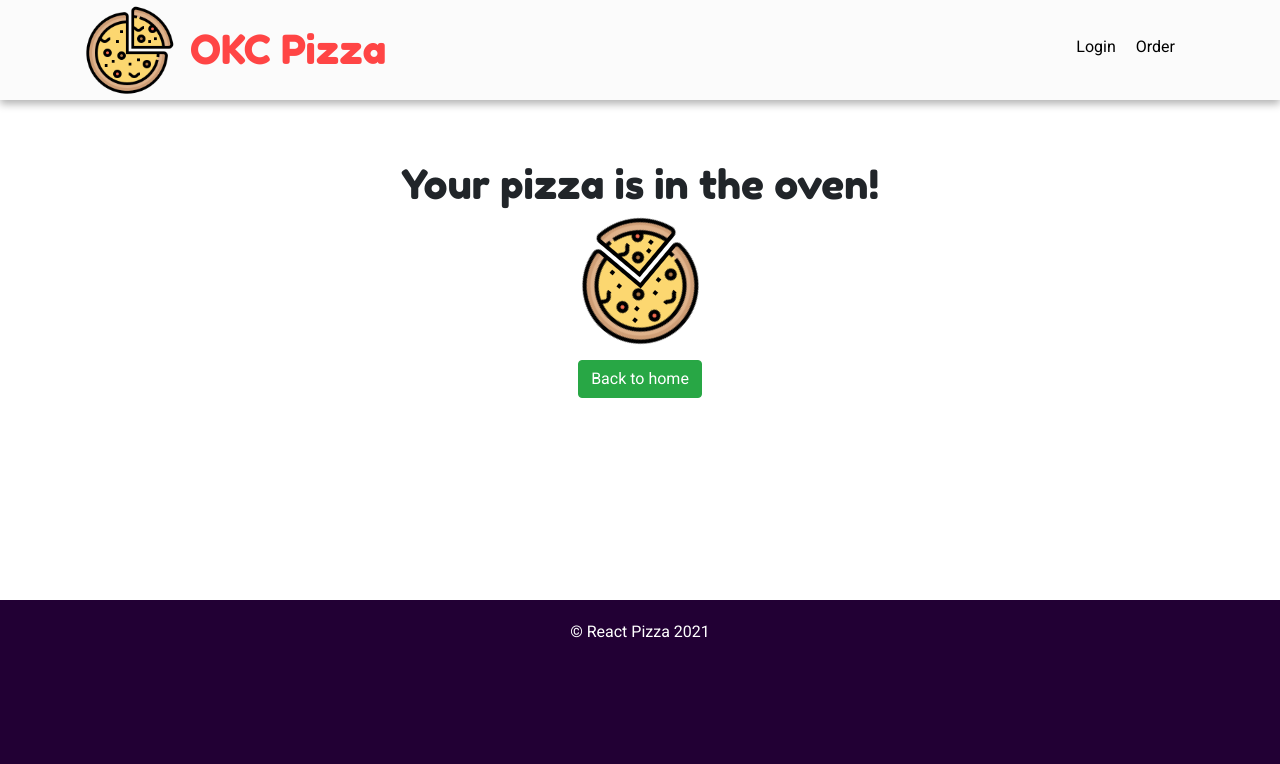
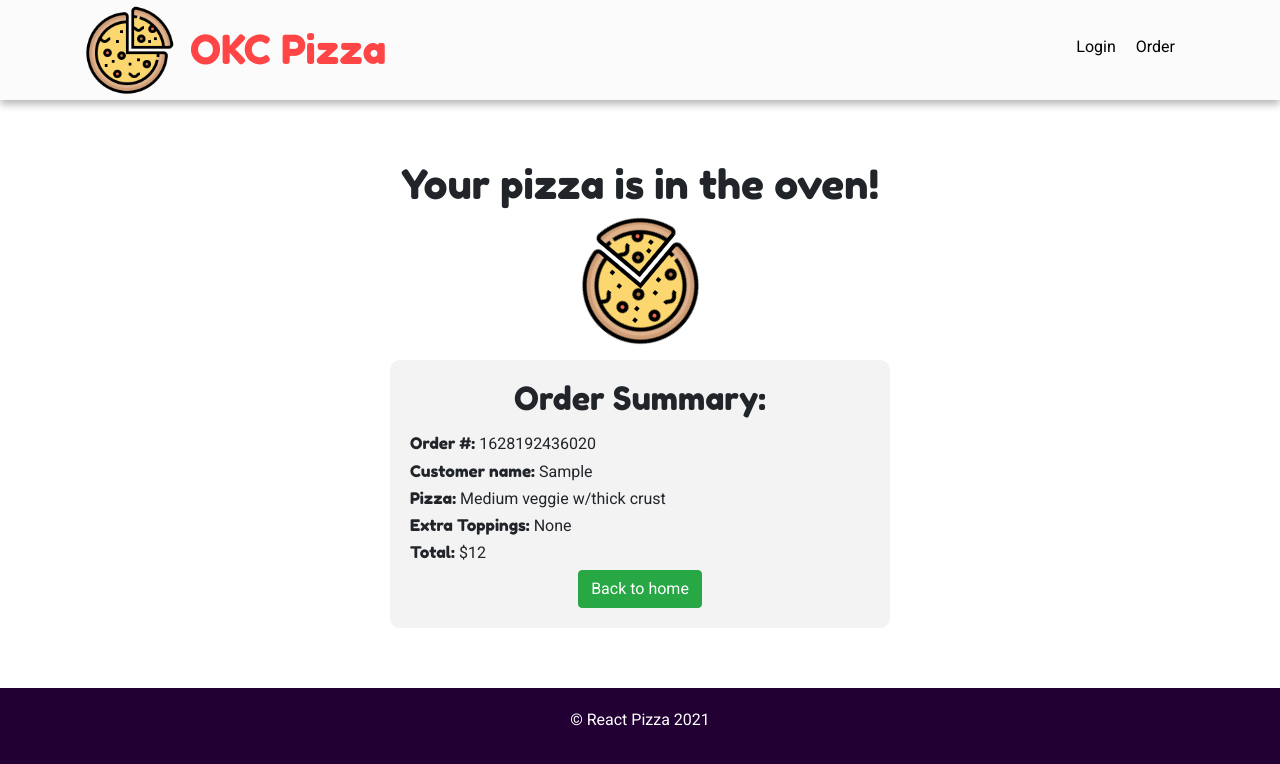
Before and after one commit to justincgreen/react-pizza-app, a React (Create React App) app: page /order in a window 1280 px wide. Both pictures are taken after typing "Sample" into the empty fields and a click on the button "Submit Order". Shown: the top 764 px of the page. Built offline with nearby package versions, Linux system fonts and the light colour scheme.

Commit message:
Updated order summary component

```diff
--- a/src/App.js
+++ b/src/App.js
@@ -22,6 +22,9 @@ function App() {
 
    // Main array of objects || orders state || orders array of objects
    const [orders, setOrders] = useState(getLocalData);
+
+   // Order summary state - this state is temporary, gets reset every new order
+   const [orderSummary, setOrderSummary] = useState({});
 
    // input field states
    const [name, setName] = useState('');
@@ -62,7 +65,7 @@ function App() {
             </Route>
             <Route path="/order">
               <Order
-              orders={orders} setOrders={setOrders} name={name} setName={setName}
+              orders={orders} setOrders={setOrders} orderSummary={orderSummary} setOrderSummary={setOrderSummary} name={name} setName={setName}
               pizzaSize={pizzaSize} setPizzaSize={setPizzaSize} pizzaSizePrice={pizzaSizePrice} setPizzaSizePrice={setPizzaSizePrice}
               pizza={pizza} setPizza={setPizza} pizzaTypePrice={pizzaTypePrice} setPizzaTypePrice={setPizzaTypePrice}
               crust={crust} setCrust={setCrust} crustPrice={crustPrice} setCrustPrice={setCrustPrice}
@@ -75,7 +78,7 @@ function App() {
               <OrderList orders={orders} setOrders={setOrders} authorized={authorized} setAuthorized={setAuthorized}/>
             </Route>
             <Route path="/ordersummary">
-              <OrderSummary />
+              <OrderSummary orderSummary={orderSummary} />
             </Route>
             <Route path="/login">
               <LoginForm authorized={authorized} setAuthorized={setAuthorized} getAuthData={getAuthData} />
--- a/src/components/Order.js
+++ b/src/components/Order.js
@@ -11,7 +11,7 @@ const Order = ({
 	crust, setCrust, crustPrice, setCrustPrice,
 	mushrooms, setMushrooms, mushroomsPrice, setMushroomsPrice,
 	olives, setOlives, olivesPrice, setOlivesPrice,
-	baseTotal, setBaseTotal
+	baseTotal, setBaseTotal, orderSummary, setOrderSummary
 }) => {
 	const history = useHistory();
 	const [error, setError] = useState('');
@@ -39,8 +39,21 @@ const Order = ({
 				total: baseTotal + pizzaSizePrice + pizzaTypePrice + crustPrice + mushroomsPrice + olivesPrice
 			}
 
+			// create orderSummary object
+			const orderSummary = {
+				id: Date.now(),
+				name: name,
+				pizzaSize: pizzaSize,
+				pizza: pizza,
+				crust: crust,
+				mushrooms: mushrooms,
+				olives: olives,
+				total: baseTotal + pizzaSizePrice + pizzaTypePrice + crustPrice + mushroomsPrice + olivesPrice
+			}
+
 			// Reset elements on form submit
 			setOrders([...orders, order]); // use spread operator to copy array
+			setOrderSummary(orderSummary); // save temp order summary
 			setName('');
 			setPizzaSize('Medium');
 			setPizza('Veggie');
--- a/src/components/OrderSummary.js
+++ b/src/components/OrderSummary.js
@@ -1,12 +1,40 @@
-import { Link } from 'react-router-dom';
+import { Link, Redirect } from 'react-router-dom';
 import pizzaLogo from '../images/pizza-logo.png';
 
-const OrderSummary = () => {
+const OrderSummary = ({orderSummary}) => {
+	// Check if orderSummary variable is set to an empty object (which is our initial state) then redirect to order page
+	// This only allows active orders to view the order summary page if condition is true
+	if(Object.keys(orderSummary).length === 0) {
+		return <Redirect to="/order" />
+	}
+
 	return (
 		<div className="order-summary text-center">
 			<h1 className="text-center">Your pizza is in the oven!</h1>
 			<div className="mb-3"><img src={pizzaLogo} alt="Pizza logo" className="img-fluid rotate" /></div>
-			<Link to="/" className="btn btn-success">Back to home</Link>
+			<div className="order-summary-panel">
+				<h2 className="mb-3">Order Summary:</h2>
+				<h6>Order #: <span>{orderSummary.id}</span></h6>
+				<h6>Customer name: <span>{orderSummary.name}</span></h6>
+				<h6>
+					Pizza:&nbsp;
+					<span>
+						{orderSummary.pizzaSize}&nbsp;
+						{orderSummary.pizza && orderSummary.pizza.toLowerCase()} w/
+						{orderSummary.crust && orderSummary.crust.toLowerCase()}
+					</span>
+				</h6>
+				<h6>
+					Extra Toppings:&nbsp;
+					<span>
+						{!orderSummary.mushrooms && !orderSummary.olives ? <span>None</span> : ''}
+						{orderSummary.mushrooms && `${orderSummary.mushrooms} `}
+						{orderSummary.olives  && orderSummary.olives}
+					</span>
+				</h6>
+				<h6>Total: <span>${orderSummary.total && orderSummary.total}</span></h6>
+				<Link to="/" className="btn btn-success">Back to home</Link>
+			</div>
 		</div>
 	)
 }
--- a/src/index.css
+++ b/src/index.css
@@ -278,6 +278,33 @@ h1, h2, h3, h4, h5, h6 {
   text-decoration: none;
 }
 
+.order-summary-panel {
+  width: 500px;
+  margin: 0 auto;
+  padding: 20px;
+  background-color: #f3f3f3;
+  position: relative;
+  border-radius: 10px;
+}
+
+@media(max-width: 767px) {
+  .order-summary-panel {
+    width: 100%;
+  }
+
+  .order-summary-panel h2 {
+    font-size: 30px;
+  }
+}
+
+.order-summary-panel h6 {
+  text-align: left;
+}
+
+.order-summary-panel h6 span {
+  font-family: 'Roboto', sans-serif;
+}
+
 /* Login form */
 .login-form {
   padding: 20px;
```
